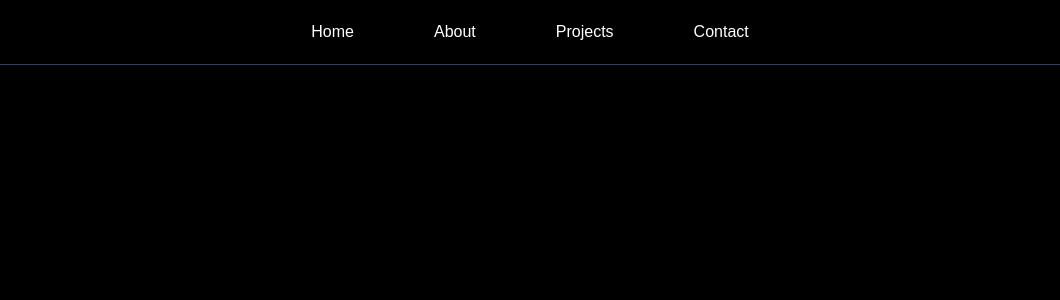
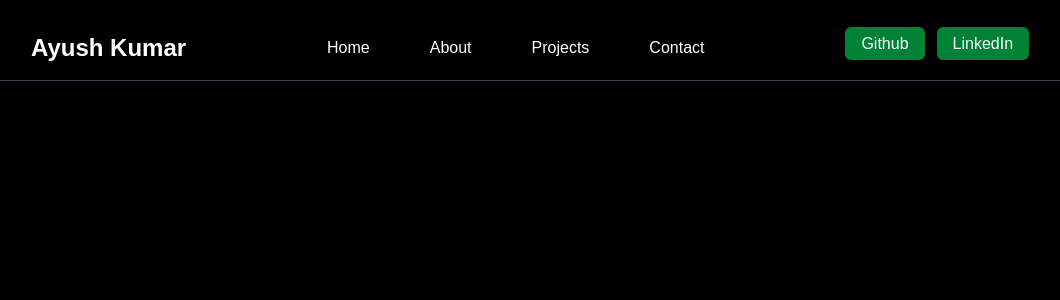
Before and after one commit to DeletedUser9/Personal-Website, a Next.js app: page / in a window 1280 px wide. Shown: the top 300 px of the page, without its empty margins (110-1170 px from the left). Built offline with nearby package versions, Linux system fonts and the light colour scheme.

Commit message:
added Hover component

```diff
--- /dev/null
+++ b/app/components/Hover.tsx
@@ -0,0 +1,20 @@
+import React from 'react'
+import Link from 'next/link';
+
+type HoverProps = {
+    href: string;
+    text: string;
+    isbutton: boolean;
+
+}
+
+export default function Hover( {href, text, isbutton}: HoverProps) {
+
+    const isbuttonclass = isbutton ? "text-green-300 bg-green-700 text-white px-4 py-2 rounded-md hover:bg-green-600" : "hover:text-green-300";
+
+  return (
+    <div>
+      <Link className={isbuttonclass} href={href}>{text}</Link>
+    </div>
+  )
+}
--- a/app/components/Navbar.tsx
+++ b/app/components/Navbar.tsx
@@ -1,15 +1,32 @@
-import React from "react";
-import Link from "next/link";
+import Hover from "./Hover";
 
 export default function Navbar() {
 
+
     return(
-        <nav className="fixed top-0 w-full flex justify-center gap-20 py-5 px-24 border-b border-gray-700 bg-black text-white">
-            <Link href="/">Home</Link>
-            <Link href="/about">About</Link>
-            <Link href="/projects">Projects</Link>
-            <Link href="/contact">Contact</Link>
-        </nav>
+        <header className="z-10 fixed top-0 w-full py-4">
+            <nav className="flex justify-evenly border-b border-gray-700 bg-black">
+
+                <div className="flex justify-start items-center gap-3 py-4">
+                    <h1 className="text-2xl font-bold text-white">Ayush Kumar</h1>
+                </div>
+
+                <ul className="flex justify-center items-center gap-15  text-white">
+                    <li>
+                        <Hover isbutton={false} href="/" text="Home"></Hover></li>
+                    <li>
+                        <Hover isbutton={false} href="/about" text="About"></Hover></li>
+                    <li>
+                        <Hover isbutton={false} href="/projects" text="Projects"></Hover></li>
+                    <li>
+                        <Hover isbutton={false} href="/contact" text="Contact"></Hover></li>
+                </ul>
+                <div className=" flex justify-end gap-3 py-4">
+                    <Hover isbutton={true} href="https://github.com/DeletedUser9" text="Github"></Hover>
+                    <Hover isbutton={true} href = "https://www.linkedin.com/in/ayush-kumar-2125b9294/" text="LinkedIn"></Hover>
+                </div>
+            </nav>
+        </header>
 
     )
 
--- a/app/page.tsx
+++ b/app/page.tsx
@@ -4,7 +4,6 @@ export default function Home() {
   return (
     <main className="flex min-h-screen flex-col items-center justify-between p-24">
 
-
     </main>
   );
 }
```
